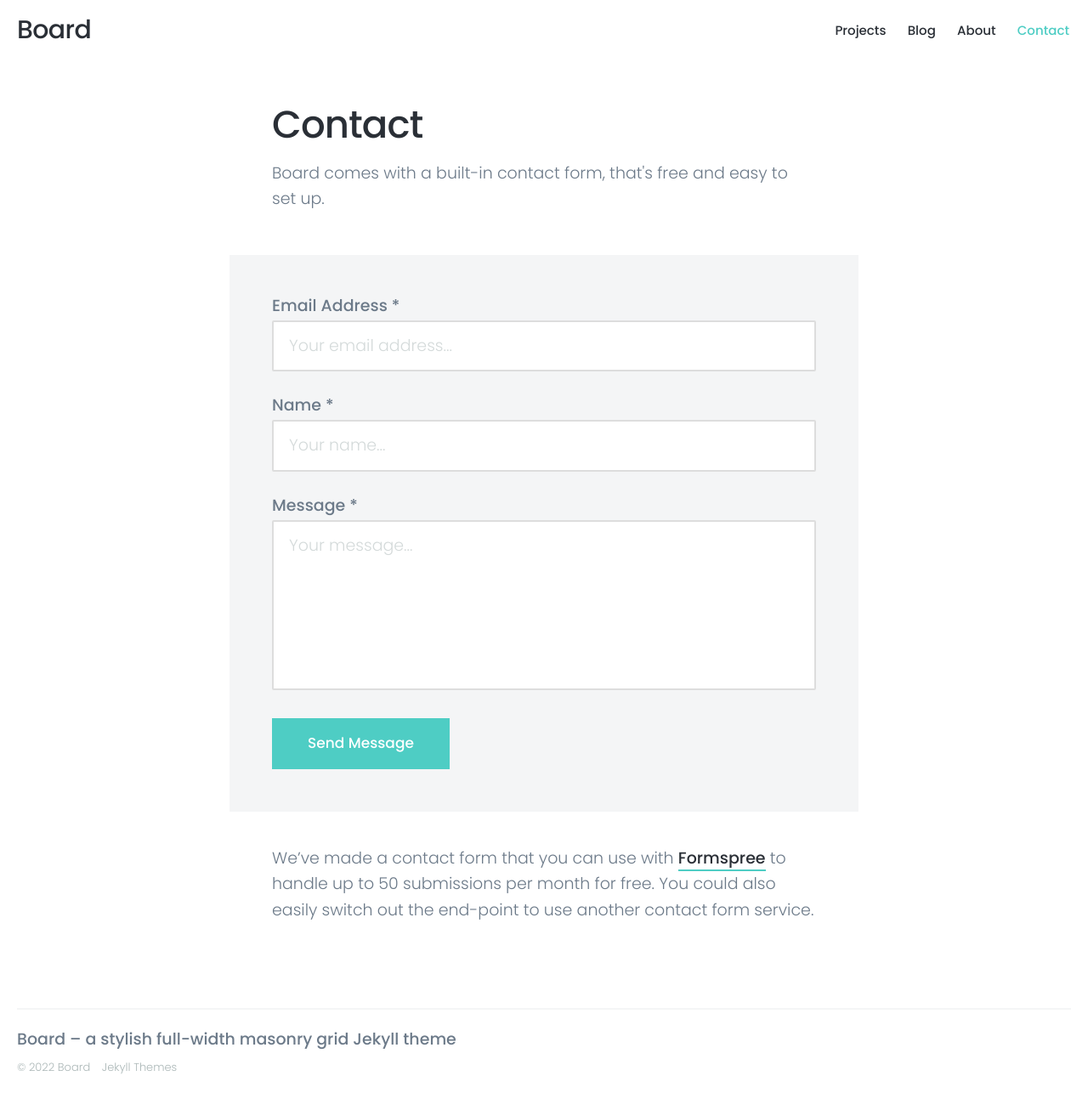
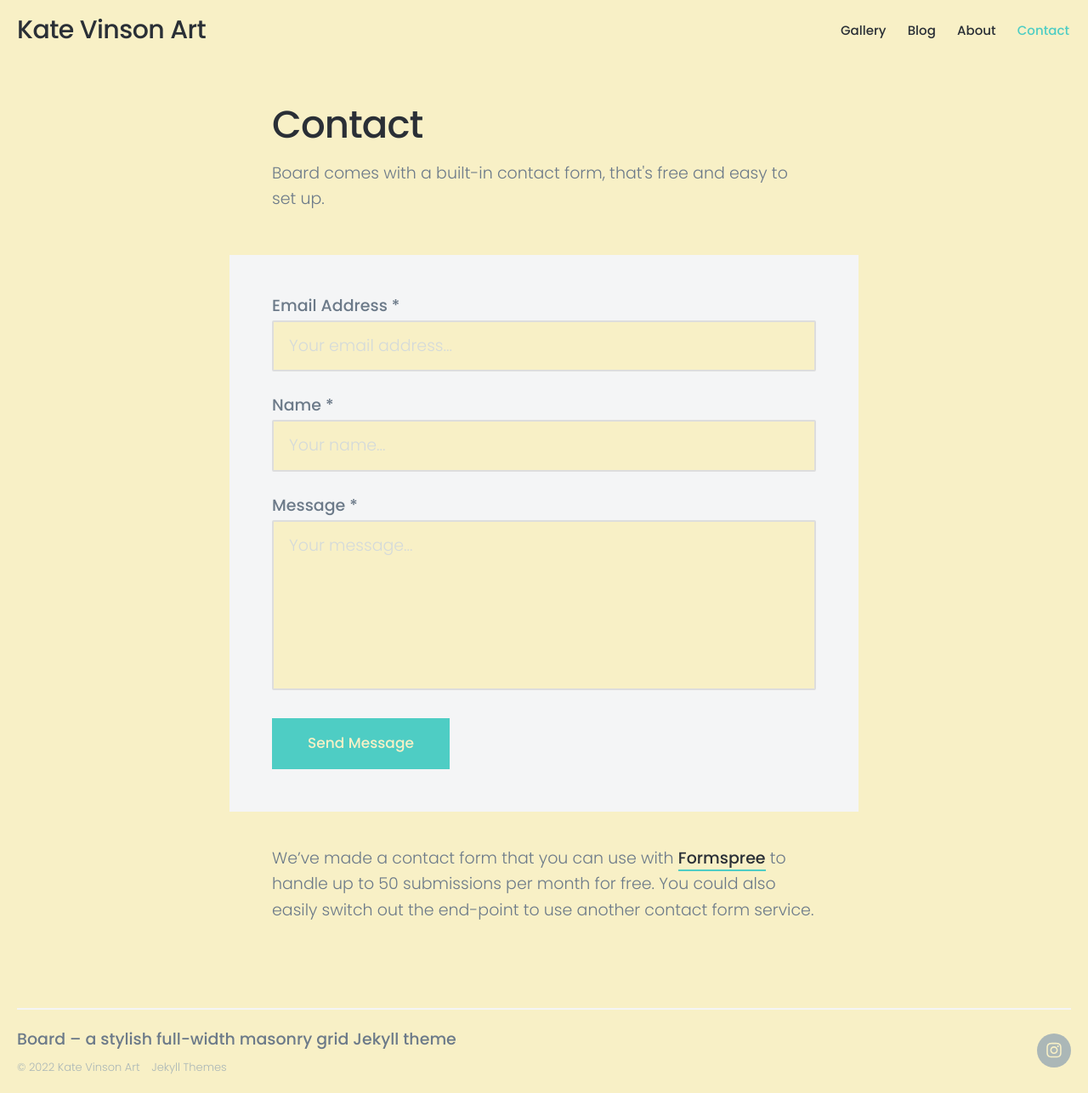
Before and after one commit to cdsauter/cdsauter.github.io, a Jekyll site: the page built from _pages/contact.md, in a window 1280 px wide. Shown: the whole page at 85% size. Built offline with Jekyll 4.4.1, drawn with Linux system fonts in a browser that asks for light colours; nearby versions of some CDN libraries.

Commit message:
settings edit

```diff
--- a/_config.yml
+++ b/_config.yml
@@ -1,4 +1,4 @@
-site: Board Jekyll Theme
+site: Kate Vinson Art
 
 url:
 baseurl:
--- a/_data/settings.yml
+++ b/_data/settings.yml
@@ -1,5 +1,5 @@
 basic_settings:
-  site_title: Board
+  site_title: Kate Vinson Art
   favicon_image: /images/favicon.png
 
 header_settings:
@@ -8,7 +8,7 @@ header_settings:
 
 menu_settings:
   menu_items:
-    - title: 'Projects'
+    - title: 'Gallery'
       url: '/'
     - title: 'Blog'
       url: '/blog/'
@@ -34,7 +34,7 @@ contact_settings:
 social_settings:
   facebook_url: ''
   twitter_url: ''
-  instagram_url: ''
+  instagram_url: 'https://www.instagram.com/k8s.secret.art.account/'
   snapchat_url: ''
   youtube_url: ''
   google-plus_url: ''
@@ -60,7 +60,7 @@ social_settings:
   linkedin_url: ''
 
 color_settings:
-  background_color: '#ffffff'
+  background_color: '#f8f0c6'
   background_alt_color: '#f4f5f6'
   text_dark_color: '#2A2F36'
   text_medium_color: '#6C7A89'
```
